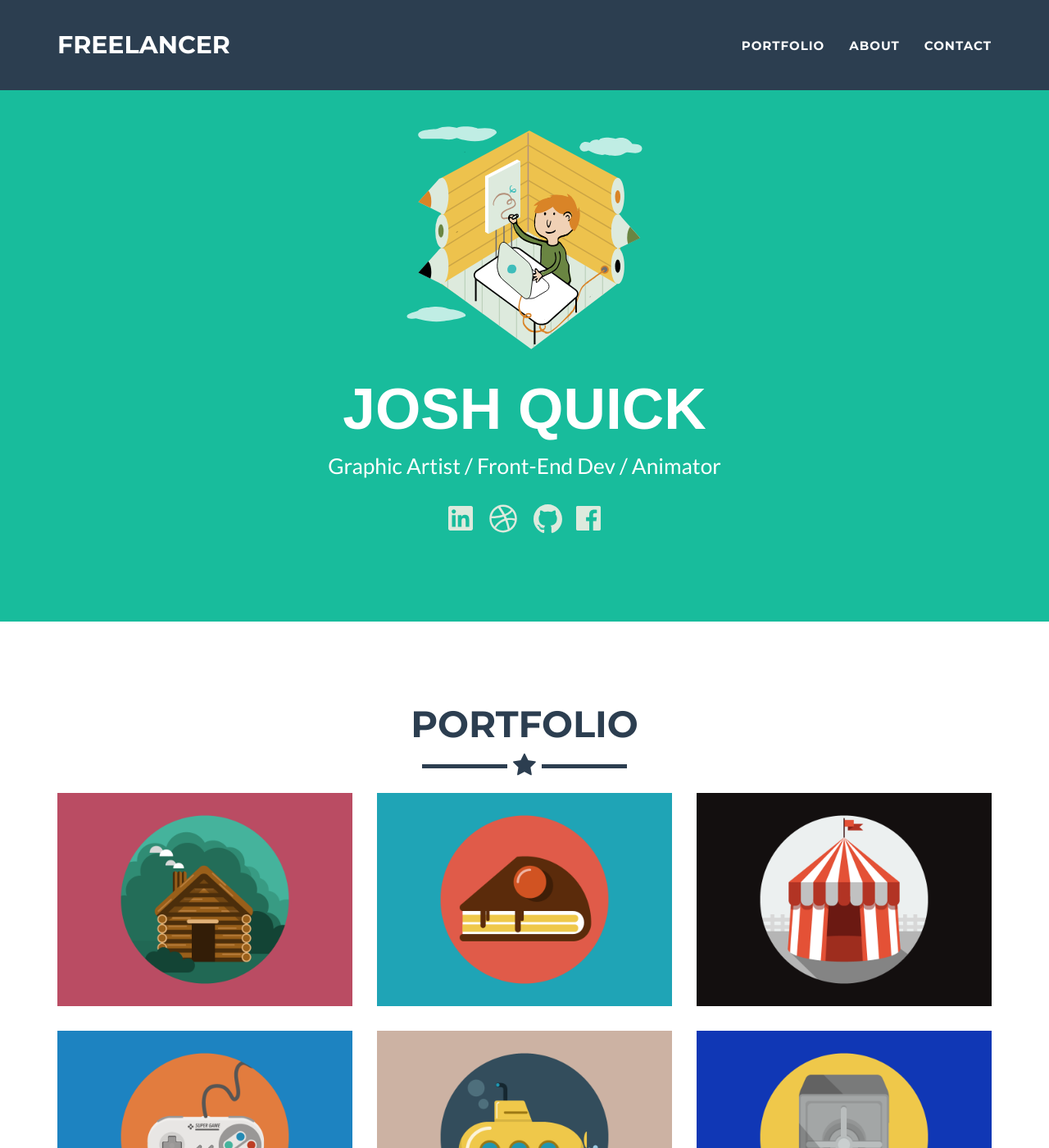
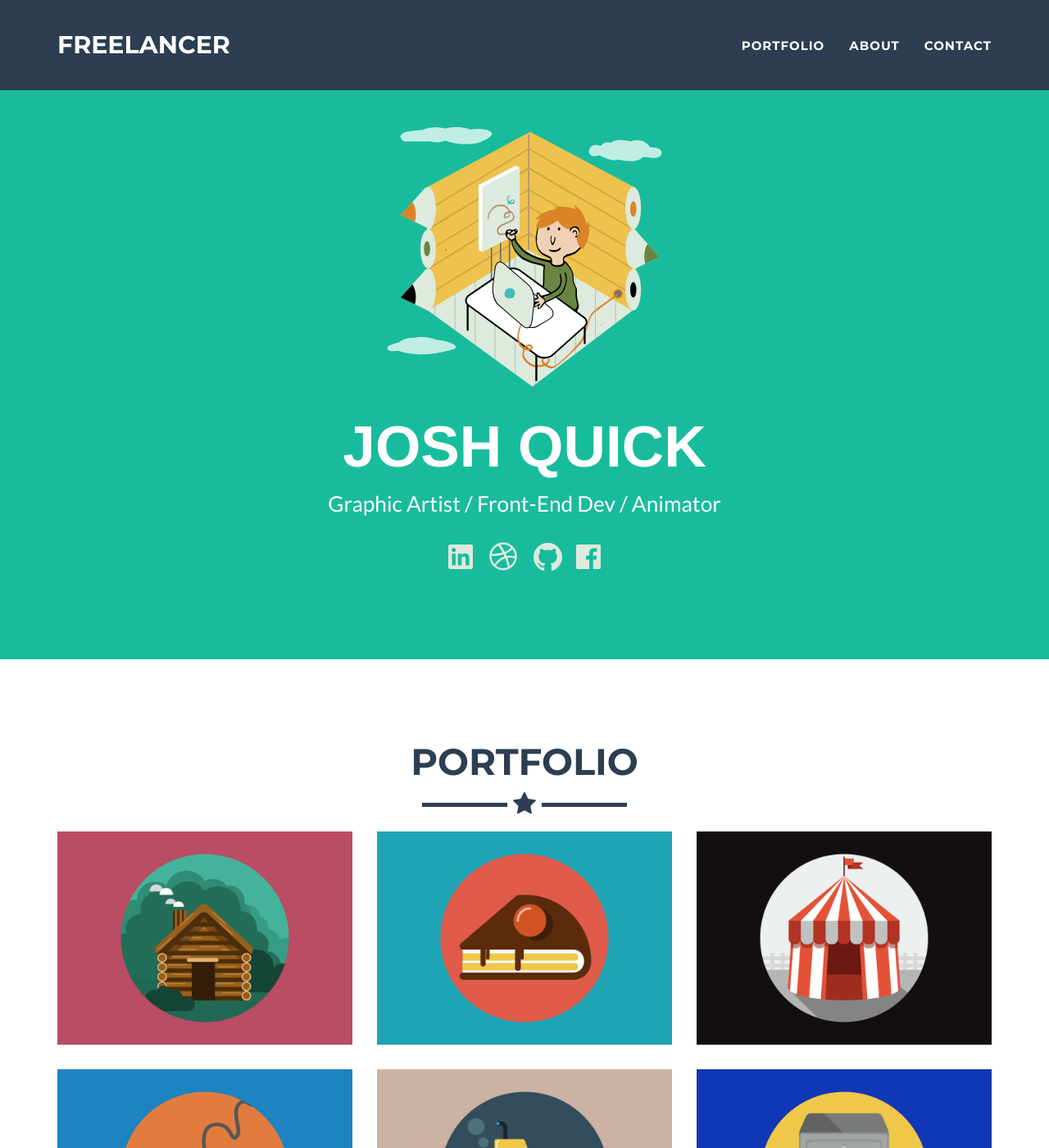
Before and after one commit to quickjosh/quickjoshPlayground, a Jekyll site: the page built from index.html, in a window 1280 px wide and 1400 px high. Shown: the whole window at 82% size. Built offline with Jekyll 4.4.1, drawn with Linux system fonts in a browser that asks for light colours.

Commit message:
fixing again

```diff
--- a/_includes/css/main.css
+++ b/_includes/css/main.css
@@ -468,5 +468,5 @@ footer .footer-below {
 }
 
 .heroImage {
-    max-width:300px;
+    max-width:390px;
 }
```
Also changed, not shown: 2 other files.
